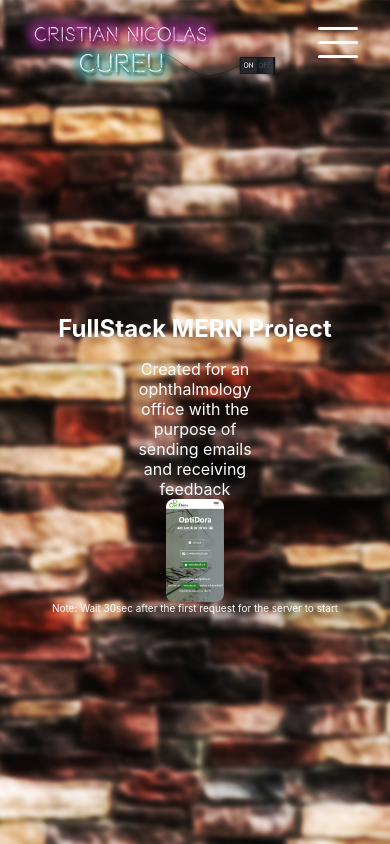
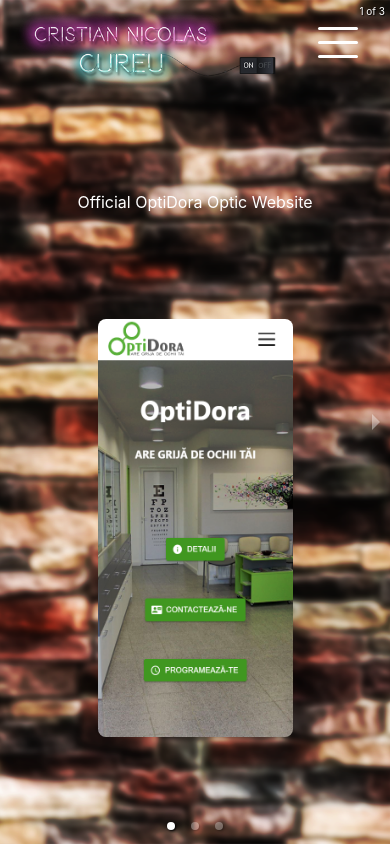
Before and after one commit to CristianCureu/portfolio, a React (Create React App) app: page /projects in a window 390 px wide. Built offline with nearby package versions, Linux system fonts and the light colour scheme.

Commit message:
projects page

```diff
--- a/package.json
+++ b/package.json
@@ -9,6 +9,7 @@
     "framer-motion": "^7.6.19",
     "react": "^18.2.0",
     "react-dom": "^18.2.0",
+    "react-responsive-carousel": "^3.2.23",
     "react-router-dom": "^6.4.5",
     "react-router-hash-link": "^2.4.3",
     "react-scripts": "5.0.1",
--- a/src/pages/Projects/Projects.jsx
+++ b/src/pages/Projects/Projects.jsx
@@ -1,48 +1,73 @@
 import "../pages.css";
 import { motion as m, AnimatePresence } from "framer-motion";
+import "react-responsive-carousel/lib/styles/carousel.min.css";
+import { Carousel } from "react-responsive-carousel";
 
 function Projects() {
   return (
+    <Carousel>
       <m.div
         initial={{ y: "100%" }}
         animate={{ y: "0%" }}
         transition={{ duration: 0.75, ease: "easeOut" }}
         className="projects"
       >
-      <div className="title">
-        <m.h2
+        <div className="description">
+          <m.p
             initial={{ y: "100%" }}
             animate={{ y: "0%" }}
             transition={{ delay: 0.5, duration: 0.5 }}
           >
-          FullStack MERN Project
-        </m.h2>
+            Official OptiDora Optic Website
+          </m.p>
         </div>
+        <a
+          className="projects-image"
+          href="https://optidora.ro/"
+          target="_blank"
+        >
+          <img src="images/opof.png" alt="optidora" />
+        </a>
+      </m.div>
+      <m.div
+        initial={{ y: "100%" }}
+        animate={{ y: "0%" }}
+        transition={{ duration: 0.75, ease: "easeOut" }}
+        className="projects"
+      >
         <div className="description">
+          <m.p
+            initial={{ y: "100%" }}
+            animate={{ y: "0%" }}
+            transition={{ delay: 0.5, duration: 0.5 }}
+          >
+            Created for an ophthalmology office with the purpose of sending
+            emails and receiving feedback
+          </m.p>
+        </div>
+        <a
+          className="projects-image"
+          href="https://optidora.onrender.com/"
+          target="_blank"
+        >
+          <img src="images/op.png" alt="optidora" />
+        </a>
+        <div className="note">
           <m.p
             initial={{ y: "100%" }}
             animate={{ y: "0%" }}
             transition={{ delay: 1, duration: 0.5 }}
           >
-          Created for an ophthalmology office with the purpose of sending emails
-          and receiving feedback
-        </m.p>
-      </div>
-      <div className="projects-image">
-        <a href="https://optidora.onrender.com/" target="_blank">
-          <img src="images/op.png" alt="optidora" />
-        </a>
-      </div>
-      <div className="note">
-        <m.p
-          initial={{ y: "100%" }}
-          animate={{ y: "0%" }}
-          transition={{ delay: 1.5, duration: 0.5 }}
-        >
             Note: Wait 30sec after the first request for the server to start
           </m.p>
         </div>
       </m.div>
+      <m.div>
+        <h2 className="projects" style={{ color: "white" }}>
+          The rest of the projects are available on GitHub.
+        </h2>
+      </m.div>
+    </Carousel>
   );
 }
 
--- a/src/pages/pages.css
+++ b/src/pages/pages.css
@@ -112,4 +112,14 @@
     width: 100%;
     height: 10vh;
   }
+  .projects {
+    justify-content: space-evenly;
+  }
+ .description {
+  width: 80%;
+ }
+  .projects-image {
+    height: 55%;
+    width: 50%;
+  }
 }
```
Also changed, not shown: public/images/opof.png (added), 1 other file (tests, documents, lock files or other folders). Lines whose indentation alone changed are shown as unchanged.
